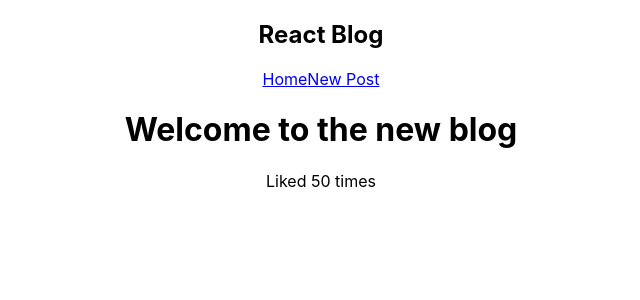
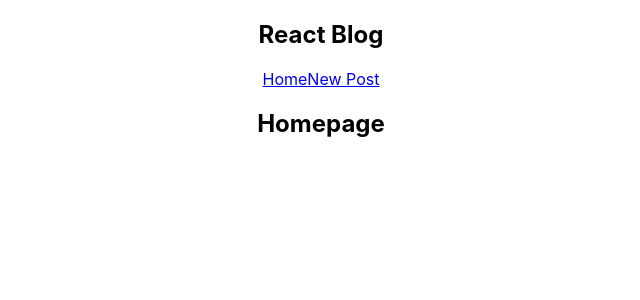
Before and after one commit to nataliecardot/react-blog-app, a React (Create React App) app: page / in a window 1280 px wide. Shown: the top 300 px of the page, without its empty margins (319-959 px from the left). Built offline with nearby package versions, Linux system fonts and the light colour scheme.

Commit message:
Add home component

```diff
--- a/src/App.js
+++ b/src/App.js
@@ -1,17 +1,14 @@
 import './App.css';
+import Home from './Home';
 import Navbar from './Navbar';
 
 function App() {
-  const title = 'Welcome to the new blog';
-  const likes = 50;
-
   return (
     // JSX template
     <div className="App">
       <Navbar />
       <div className="content">
-        <h1>{title}</h1>
-        <p>Liked {likes} times</p>
+        <Home />
       </div>
     </div>
   );
--- /dev/null
+++ b/src/Home.js
@@ -0,0 +1,9 @@
+const Home = () => {
+  return (
+    <div className="home">
+      <h2>Homepage</h2>
+    </div>
+  );
+};
+
+export default Home;
```
